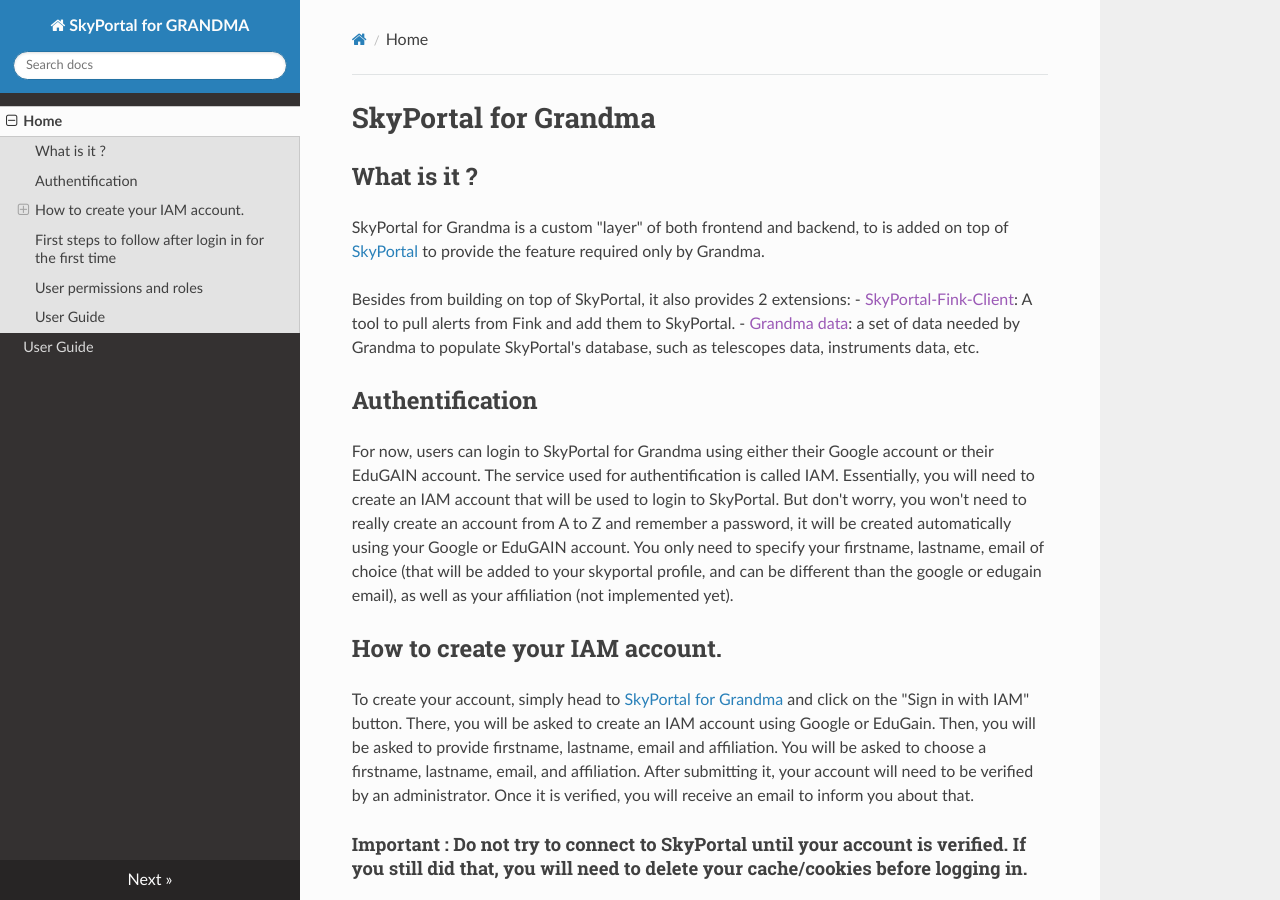
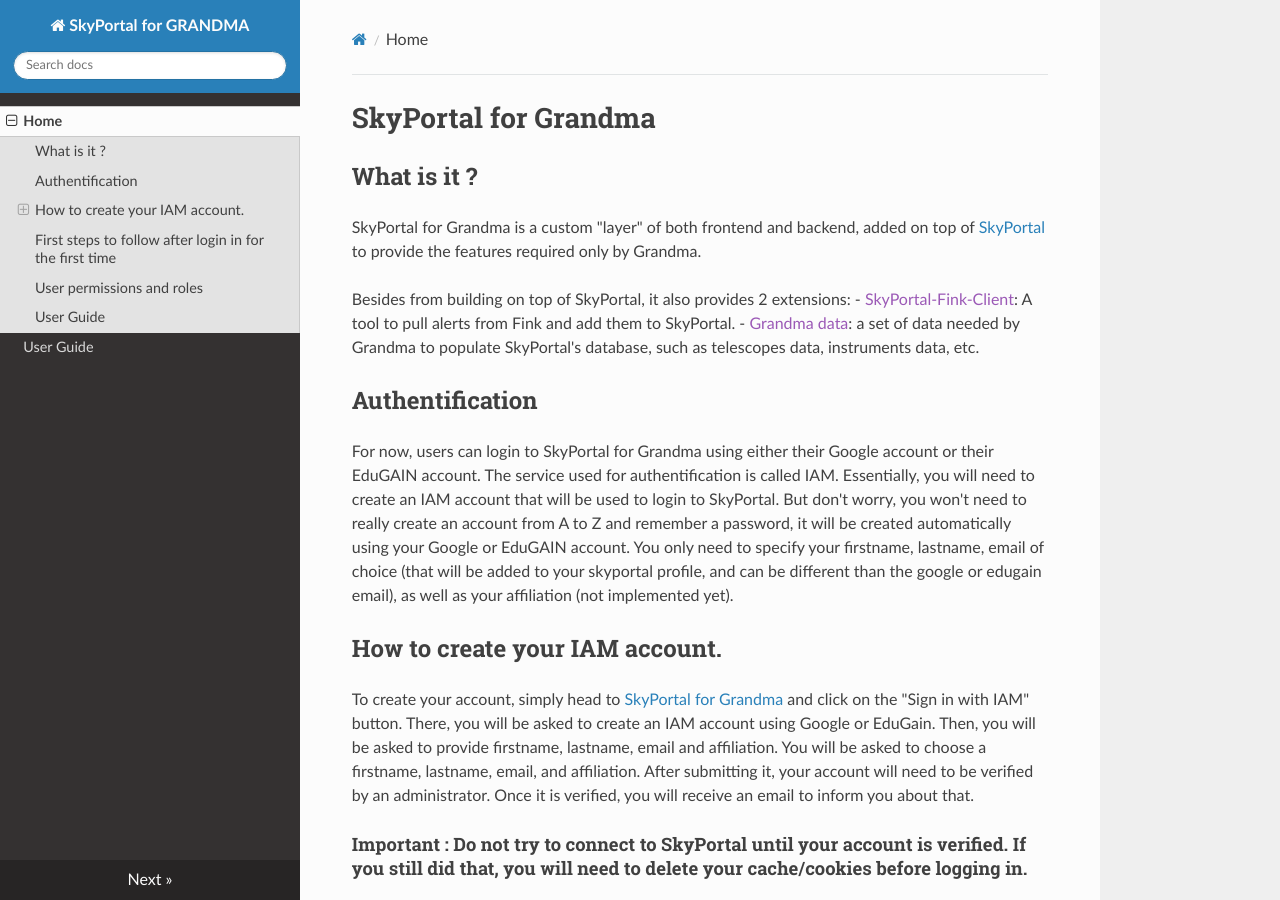
Before and after one commit to grandma-collaboration/icare, an MkDocs documentation site: the page built from docs/index.md, in a window 1280 px wide and 900 px high. Built offline with MkDocs 1.6.1, drawn with Linux system fonts in a browser that asks for light colours; nearby versions of some CDN libraries.

Commit message:
corrected doc

```diff
--- a/docs/index.md
+++ b/docs/index.md
@@ -1,7 +1,7 @@
 # SkyPortal for Grandma
 
 ## What is it ?
-SkyPortal for Grandma is a custom "layer" of both frontend and backend, to is added on top of  [SkyPortal](https://skyportal.io/) to provide the feature required only by Grandma.
+SkyPortal for Grandma is a custom "layer" of both frontend and backend, added on top of [SkyPortal](https://skyportal.io/) to provide the features required only by Grandma.
 
 Besides from building on top of SkyPortal, it also provides 2 extensions:
 - [SkyPortal-Fink-Client](): A tool to pull alerts from Fink and add them to SkyPortal.
```
